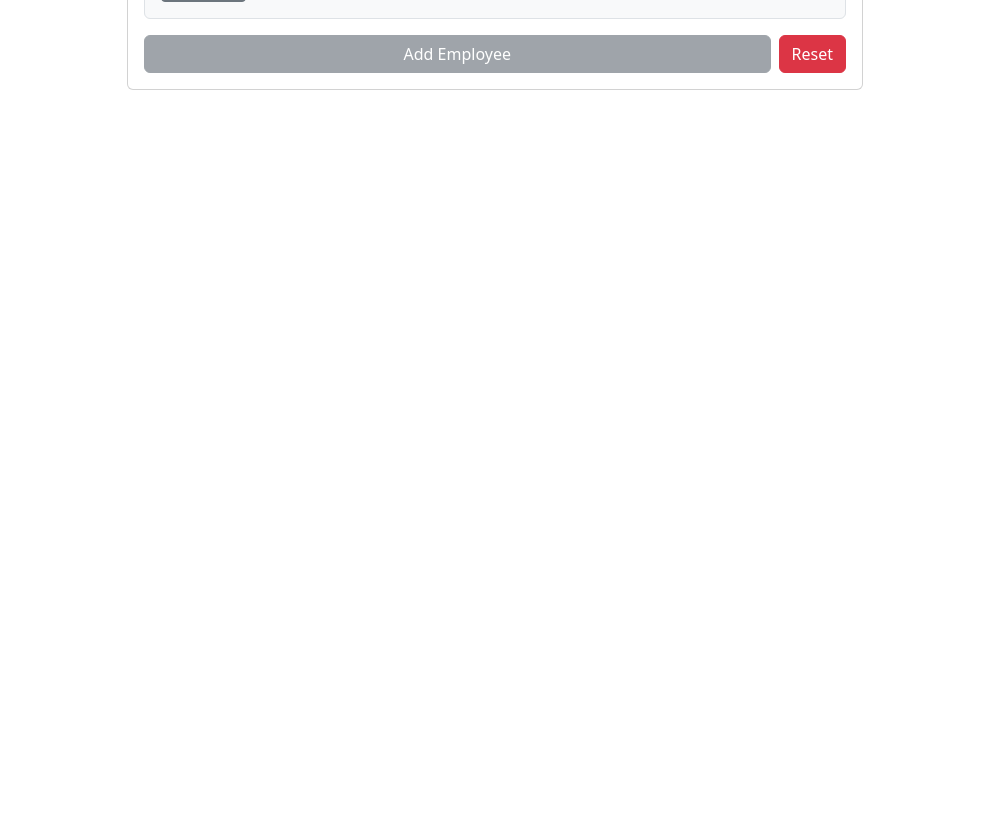
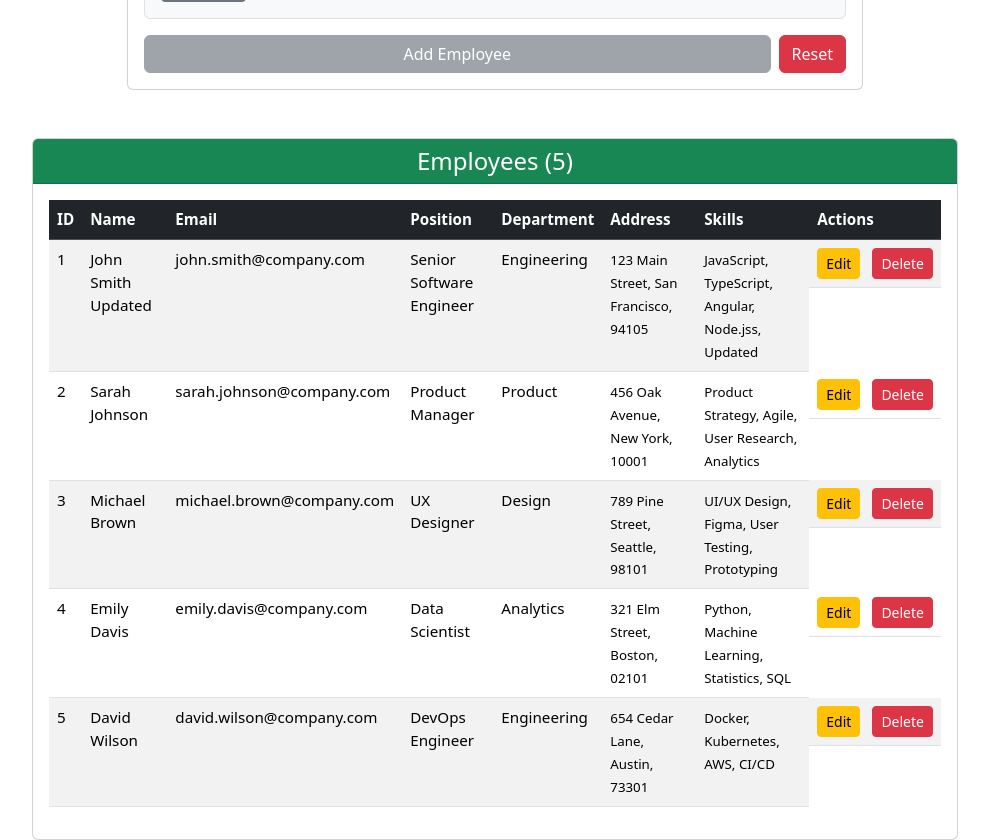
Before and after one commit to golam-morshed/angular-playground, an Angular app: page /reactive-form in a window 1280 px wide. Shown: the part 980-1820 px from the top of the page, without its empty margins (145-1134 px from the left). Before the commit the page ends 1118 px from the top, so only its background shows below. Built offline with nearby package versions, Linux system fonts and the light colour scheme; data requests are answered from the project's data file.

Commit message:
Add employee management API with Vercel serverless function, integrate JSON server for local development, and update environment configurations. Enhance employee service with HTTP methods for CRUD operations and update Angular components for API integration.

```diff
--- /dev/null
+++ b/employee-db.json
@@ -0,0 +1,95 @@
+{
+  "employees": [
+    {
+      "name": "John Smith Updated",
+      "email": "john.smith@company.com",
+      "position": "Senior Software Engineer",
+      "department": "Engineering",
+      "address": {
+        "street": "123 Main Street",
+        "city": "San Francisco",
+        "postalCode": "94105"
+      },
+      "skills": [
+        "JavaScript",
+        "TypeScript",
+        "Angular",
+        "Node.jss",
+        "Updated"
+      ],
+      "id": "1"
+    },
+    {
+      "id": "2",
+      "name": "Sarah Johnson",
+      "email": "sarah.johnson@company.com",
+      "position": "Product Manager",
+      "department": "Product",
+      "address": {
+        "street": "456 Oak Avenue",
+        "city": "New York",
+        "postalCode": "10001"
+      },
+      "skills": [
+        "Product Strategy",
+        "Agile",
+        "User Research",
+        "Analytics"
+      ]
+    },
+    {
+      "id": "3",
+      "name": "Michael Brown",
+      "email": "michael.brown@company.com",
+      "position": "UX Designer",
+      "department": "Design",
+      "address": {
+        "street": "789 Pine Street",
+        "city": "Seattle",
+        "postalCode": "98101"
+      },
+      "skills": [
+        "UI/UX Design",
+        "Figma",
+        "User Testing",
+        "Prototyping"
+      ]
+    },
+    {
+      "id": "4",
+      "name": "Emily Davis",
+      "email": "emily.davis@company.com",
+      "position": "Data Scientist",
+      "department": "Analytics",
+      "address": {
+        "street": "321 Elm Street",
+        "city": "Boston",
+        "postalCode": "02101"
+      },
+      "skills": [
+        "Python",
+        "Machine Learning",
+        "Statistics",
+        "SQL"
+      ]
+    },
+    {
+      "id": "5",
+      "name": "David Wilson",
+      "email": "david.wilson@company.com",
+      "position": "DevOps Engineer",
+      "department": "Engineering",
+      "address": {
+        "street": "654 Cedar Lane",
+        "city": "Austin",
+        "postalCode": "73301"
+      },
+      "skills": [
+        "Docker",
+        "Kubernetes",
+        "AWS",
+        "CI/CD"
+      ]
+    }
+  ]
+}
--- a/src/app/app.module.ts
+++ b/src/app/app.module.ts
@@ -1,6 +1,7 @@
 import { NgModule } from '@angular/core';
 import { BrowserModule } from '@angular/platform-browser';
 import { FormsModule } from '@angular/forms';
+import { HttpClientModule } from '@angular/common/http';
 
 import { AppRoutingModule } from './app-routing.module';
 import { AppComponent } from './app.component';
@@ -14,7 +15,8 @@ import { UserRegistrationFormComponent } from './user-registration-form/user-reg
   imports: [
     BrowserModule,
     AppRoutingModule,
-    FormsModule
+    FormsModule,
+    HttpClientModule
   ],
   providers: [],
   bootstrap: [AppComponent]
--- a/src/app/reactive-ems/reactive-ems.component.html
+++ b/src/app/reactive-ems/reactive-ems.component.html
@@ -209,7 +209,7 @@
                     </small>
                     <small *ngIf="employee.skills.length === 0" class="text-muted">No skills</small>
                   </td>
-                  <td>
+                  <td class="d-flex gap-1">
                     <button
                       class="btn btn-sm btn-warning"
                       title="Edit employee"
--- a/src/app/reactive-ems/reactive-ems.component.ts
+++ b/src/app/reactive-ems/reactive-ems.component.ts
@@ -1,5 +1,6 @@
 import { Component, OnInit } from '@angular/core';
 import { FormBuilder, FormGroup, FormArray, Validators, FormControl, AbstractControl, ValidationErrors } from '@angular/forms';
+import { Observable } from 'rxjs';
 import { Employee } from './models/employee.model';
 import { EmployeeService } from './services/employee.service';
 
@@ -49,15 +50,21 @@ export class ReactiveEmsComponent implements OnInit {
     }
 
     const name = control.value.trim();
-    if (!this.employeeService.isNameUnique(name, this.editingEmployeeId || undefined)) {
-      return { nameNotUnique: true };
-    }
-
+    // Note: This is a synchronous validator, but the service now returns Observable
+    // For a proper async validator, we'd need to implement AsyncValidatorFn
+    // For now, we'll handle uniqueness validation in the submit method
     return null;
   }
 
   loadEmployees(): void {
-    this.employees = this.employeeService.getEmployees();
+    this.employeeService.getEmployees().subscribe({
+      next: (employees) => {
+        this.employees = employees;
+      },
+      error: (error) => {
+        console.error('Error loading employees:', error);
+      }
+    });
   }
 
   createSkillControl(value: string = ''): FormGroup {
@@ -109,15 +116,28 @@ export class ReactiveEmsComponent implements OnInit {
     };
 
     if (this.isEditMode && this.editingEmployeeId !== null) {
-      this.employeeService.updateEmployee(this.editingEmployeeId, employeeData);
-      console.log('Employee updated:', employeeData);
+      this.employeeService.updateEmployee(this.editingEmployeeId, employeeData).subscribe({
+        next: (updatedEmployee) => {
+          console.log('Employee updated:', updatedEmployee);
+          this.loadEmployees();
+          this.resetForm();
+        },
+        error: (error) => {
+          console.error('Error updating employee:', error);
+        }
+      });
     } else {
-      this.employeeService.addEmployee(employeeData);
-      console.log('Employee added:', employeeData);
+      this.employeeService.addEmployee(employeeData).subscribe({
+        next: (newEmployee) => {
+          console.log('Employee added:', newEmployee);
+          this.loadEmployees();
+          this.resetForm();
+        },
+        error: (error) => {
+          console.error('Error adding employee:', error);
+        }
+      });
     }
-
-    this.loadEmployees();
-    this.resetForm();
   }
 
   resetForm(): void {
@@ -139,11 +159,15 @@ export class ReactiveEmsComponent implements OnInit {
 
   deleteEmployee(id: number): void {
     const employeeName = this.employees.find(emp => emp.id === id)?.name;
-    const success = this.employeeService.deleteEmployee(id);
-    if (success) {
-      this.loadEmployees();
-      console.log(`Employee "${employeeName}" deleted successfully`);
-    }
+    this.employeeService.deleteEmployee(id).subscribe({
+      next: (deletedEmployee) => {
+        console.log(`Employee "${employeeName}" deleted successfully`);
+        this.loadEmployees();
+      },
+      error: (error) => {
+        console.error('Error deleting employee:', error);
+      }
+    });
   }
 
   editEmployee(employee: Employee): void {
--- a/src/app/reactive-ems/services/employee.service.ts
+++ b/src/app/reactive-ems/services/employee.service.ts
@@ -1,58 +1,66 @@
 import { Injectable } from '@angular/core';
+import { HttpClient } from '@angular/common/http';
+import { Observable, map, catchError, throwError } from 'rxjs';
+import { environment } from '../../../environments/environment';
 import { Employee } from '../models/employee.model';
 
 @Injectable({
   providedIn: 'root'
 })
 export class EmployeeService {
-  private employees: Employee[] = [];
-  private idCounter = 1;
+  private apiUrl = environment.apiUrl;
 
-  constructor() { }
+  constructor(private http: HttpClient) { }
 
-  addEmployee(employee: Omit<Employee, 'id'>): Employee {
-    const newEmployee: Employee = {
-      ...employee,
-      id: this.idCounter++
-    };
-    this.employees.push(newEmployee);
-    return newEmployee;
+  addEmployee(employee: Omit<Employee, 'id'>): Observable<Employee> {
+    return this.http.post<Employee>(this.apiUrl, employee)
+      .pipe(
+        catchError(this.handleError)
+      );
   }
 
-  getEmployees(): Employee[] {
-    return [...this.employees];
+  getEmployees(): Observable<Employee[]> {
+    return this.http.get<Employee[]>(this.apiUrl)
+      .pipe(
+        catchError(this.handleError)
+      );
   }
 
-  getEmployeeById(id: number): Employee | undefined {
-    return this.employees.find(emp => emp.id === id);
+  getEmployeeById(id: number): Observable<Employee> {
+    return this.http.get<Employee>(`${this.apiUrl}/${id}`)
+      .pipe(
+        catchError(this.handleError)
+      );
   }
 
-  updateEmployee(id: number, employee: Omit<Employee, 'id'>): Employee | undefined {
-    const index = this.employees.findIndex(emp => emp.id === id);
-    if (index !== -1) {
-      const updatedEmployee: Employee = {
-        ...employee,
-        id
-      };
-      this.employees[index] = updatedEmployee;
-      return updatedEmployee;
-    }
-    return undefined;
+  updateEmployee(id: number, employee: Omit<Employee, 'id'>): Observable<Employee> {
+    return this.http.put<Employee>(`${this.apiUrl}/${id}`, { ...employee, id })
+      .pipe(
+        catchError(this.handleError)
+      );
   }
 
-  deleteEmployee(id: number): boolean {
-    const index = this.employees.findIndex(emp => emp.id === id);
-    if (index !== -1) {
-      this.employees.splice(index, 1);
-      return true;
-    }
-    return false;
+  deleteEmployee(id: number): Observable<Employee> {
+    return this.http.delete<Employee>(`${this.apiUrl}/${id}`)
+      .pipe(
+        catchError(this.handleError)
+      );
   }
 
   // unique name custom validator
-  isNameUnique(name: string, excludeId?:number):boolean {
-    return !this.employees.some(employee =>
-      employee.name.toLocaleLowerCase().trim() === name.toLowerCase().trim() && employee.id !== excludeId
-    )
+  isNameUnique(name: string, excludeId?: number): Observable<boolean> {
+    return this.getEmployees().pipe(
+      map(employees =>
+        !employees.some(employee =>
+          employee.name.toLowerCase().trim() === name.toLowerCase().trim() && employee.id !== excludeId
+        )
+      ),
+      catchError(this.handleError)
+    );
+  }
+
+  private handleError(error: any): Observable<never> {
+    console.error('EmployeeService Error:', error);
+    return throwError(() => error);
   }
 }
--- /dev/null
+++ b/src/environments/environment.prod.ts
@@ -0,0 +1,4 @@
+export const environment = {
+  production: true,
+  apiUrl: '/api/employees' // Vercel serverless function
+};
--- /dev/null
+++ b/src/environments/environment.ts
@@ -0,0 +1,4 @@
+export const environment = {
+  production: false,
+  apiUrl: 'http://localhost:3000/employees'
+};
```
Also changed, not shown: api/employees.js (added, +94 -0 lines), package.json (+7 -2 lines), vercel.json (added), 2 other files (tests, documents, lock files or other folders).
